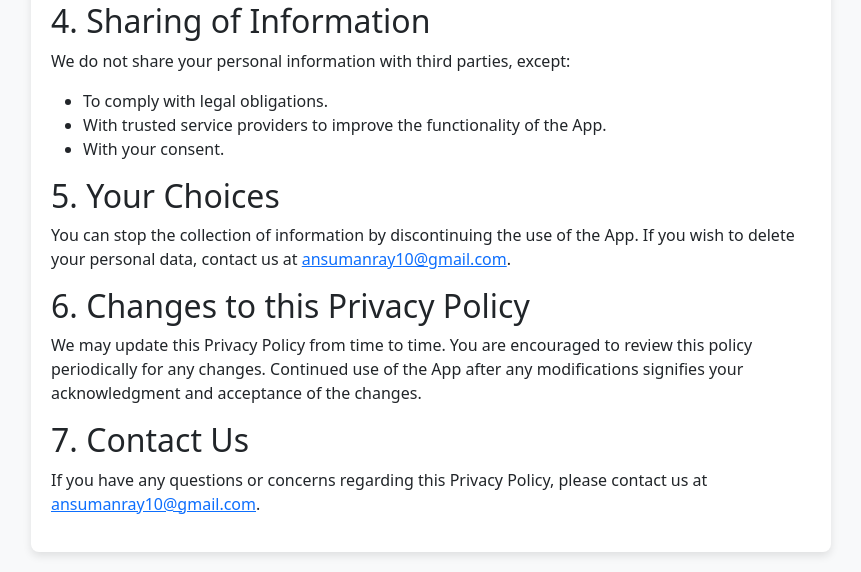
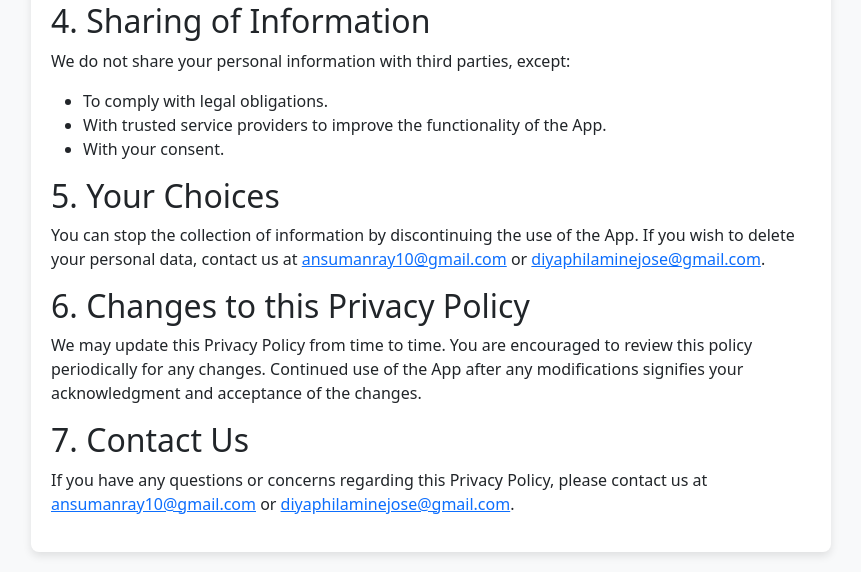
Before and after one commit to ansumanray10/ansumanray10_imd_extractor, a Flask app: page /privacy_policy.html in a window 1280 px wide. Shown: the part 689-1261 px from the top of the page, without its empty margins (209-1070 px from the left). Run offline with Flask 3, Linux system fonts and the light colour scheme.

Commit message:
Update privacy_policy.html

```diff
--- a/templates/privacy_policy.html
+++ b/templates/privacy_policy.html
@@ -53,13 +53,13 @@
         </ul>
 
         <h2>5. Your Choices</h2>
-        <p>You can stop the collection of information by discontinuing the use of the App. If you wish to delete your personal data, contact us at <a href="mailto:ansumanray10@gmail.com">ansumanray10@gmail.com</a>.</p>
+        <p>You can stop the collection of information by discontinuing the use of the App. If you wish to delete your personal data, contact us at <a href="mailto:ansumanray10@gmail.com">ansumanray10@gmail.com</a> or <a href="mailto:diyaphilaminejose@gmail.com">diyaphilaminejose@gmail.com</a>.</p>
 
         <h2>6. Changes to this Privacy Policy</h2>
         <p>We may update this Privacy Policy from time to time. You are encouraged to review this policy periodically for any changes. Continued use of the App after any modifications signifies your acknowledgment and acceptance of the changes.</p>
 
         <h2>7. Contact Us</h2>
-        <p>If you have any questions or concerns regarding this Privacy Policy, please contact us at <a href="mailto:ansumanray10@gmail.com">ansumanray10@gmail.com</a>.</p>
+        <p>If you have any questions or concerns regarding this Privacy Policy, please contact us at <a href="mailto:ansumanray10@gmail.com">ansumanray10@gmail.com</a> or <a href="mailto:diyaphilaminejose@gmail.com">diyaphilaminejose@gmail.com</a>.</p>
     </div>
 </body>
 </html>
```
